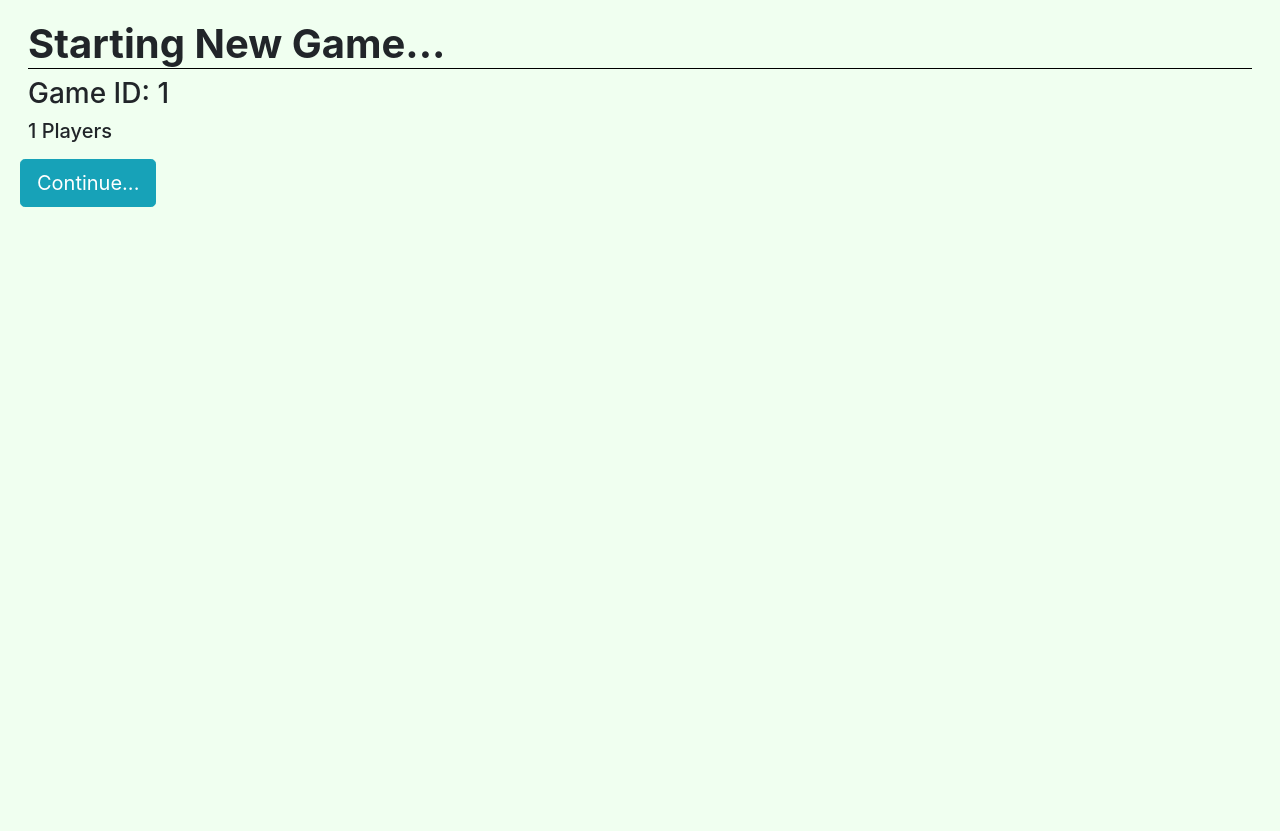
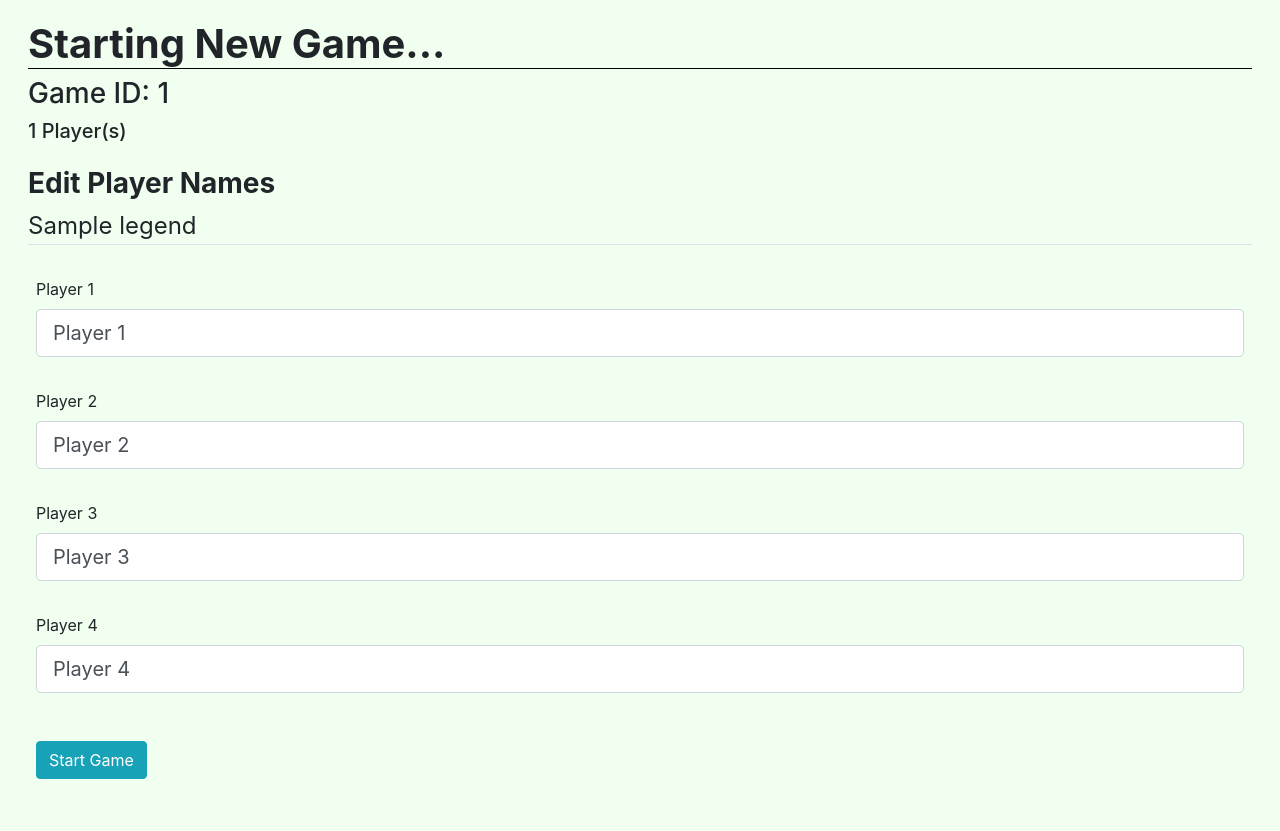
Before and after one commit to d-spence/yahtzee_flask, a Flask app: template yahtzee/templates/new.html in a window 1280 px wide. Shown: the part 88-919 px from the top of the page. Before the commit the page ends 295 px from the top, so only its background shows below. Run offline with Flask 2, Linux system fonts and the light colour scheme; the template is opened without the code that fills it: values that come from a table or form of the project are taken from there, most other values are stand-ins (such as "Sample title", 1, 10 or a date in 2020); some libraries are stand-ins or nearby versions.

Commit message:
Added an additional form (PlayerNamesForm) which allows setting a unique player name at the start of the game.

```diff
--- a/yahtzee/game/forms.py
+++ b/yahtzee/game/forms.py
@@ -1,5 +1,5 @@
 from flask_wtf import FlaskForm
-from wtforms import StringField, SelectField, SubmitField, BooleanField
+from wtforms import StringField, SelectField, SubmitField, BooleanField, StringField
 from wtforms.validators import DataRequired, Length
 
 
@@ -15,4 +15,17 @@ class CategoryForm(FlaskForm):
         self.category.choices = cats #[(cats[0], cats[1]) for ]
 
 
-# TODO -> Add form class to choose number of players for game or use buttons (1-4 players)
+class PlayerNamesForm(FlaskForm):
+    """Form for entering player names at the start of the game
+
+    Defaults are set as 'Player 1', 'Player 2', and so on"""
+
+    player1 = StringField('Player 1', validators=[DataRequired(),
+                          Length(min=2, max=15)], default='Player 1')
+    player2 = StringField('Player 2', validators=[DataRequired(),
+                          Length(min=2, max=15)], default='Player 2')
+    player3 = StringField('Player 3', validators=[DataRequired(),
+                          Length(min=2, max=15)], default='Player 3')
+    player4 = StringField('Player 4', validators=[DataRequired(),
+                          Length(min=2, max=15)], default='Player 4')
+    submit = SubmitField('Start Game')
--- a/yahtzee/templates/new.html
+++ b/yahtzee/templates/new.html
@@ -1,11 +1,75 @@
 {% extends "layout.html" %}
 {% block content %}
-    <div>
-        <h1 class="underline"><strong>Starting New Game...</strong></h1>
-        <h3>Game ID: {{ game.id }}</h3>
-        <h5>{{ game.n_players }} Players</h3>
-    </div>
+<div>
+    <h1 class="underline"><strong>Starting New Game...</strong></h1>
+    <h3>Game ID: {{ game.id }}</h3>
+    <h5>{{ game.n_players }} Player(s)</h3>
+</div>
 
-    <a href="{{ url_for('game.play') }}" type="button" class="btn btn-info btn-lg">Continue...</a>
+<!-- <a href="{{ url_for('game.play') }}" type="button" class="btn btn-info btn-lg">Continue...</a> -->
 
+<div>
+    <h3><strong>Edit Player Names</strong></h3>
+    <form method="POST" action="">
+        {{ form.hidden_tag() }}
+        <fieldset class="form-group">
+            <legend class="border-bottom mb-4">{{ legend }}</legend>
+            <div class="form-group">
+                {{ form.player1.label(class="form-control-label") }}
+                {% if form.player1.errors %}
+                    {{ form.player1(class="form-control form-control-lg is-invalid") }}
+                    <div class="invalid-feedback">
+                        {% for error in form.player1.errors %}
+                            <span>{{ error }}</span>
+                        {% endfor %}
+                    </div>
+                {% else %}
+                    {{ form.player1(class="form-control form-control-lg") }}
+                {% endif %}
+            </div>
+            <div class="form-group">
+                {{ form.player2.label(class="form-control-label") }}
+                {% if form.player2.errors %}
+                    {{ form.player2(class="form-control form-control-lg is-invalid") }}
+                    <div class="invalid-feedback">
+                        {% for error in form.player2.errors %}
+                            <span>{{ error }}</span>
+                        {% endfor %}
+                    </div>
+                {% else %}
+                    {{ form.player2(class="form-control form-control-lg") }}
+                {% endif %}
+            </div>
+            <div class="form-group">
+                {{ form.player3.label(class="form-control-label") }}
+                {% if form.player3.errors %}
+                    {{ form.player3(class="form-control form-control-lg is-invalid") }}
+                    <div class="invalid-feedback">
+                        {% for error in form.player3.errors %}
+                            <span>{{ error }}</span>
+                        {% endfor %}
+                    </div>
+                {% else %}
+                    {{ form.player3(class="form-control form-control-lg") }}
+                {% endif %}
+            </div>
+            <div class="form-group">
+                {{ form.player4.label(class="form-control-label") }}
+                {% if form.player4.errors %}
+                    {{ form.player4(class="form-control form-control-lg is-invalid") }}
+                    <div class="invalid-feedback">
+                        {% for error in form.player4.errors %}
+                            <span>{{ error }}</span>
+                        {% endfor %}
+                    </div>
+                {% else %}
+                    {{ form.player4(class="form-control form-control-lg") }}
+                {% endif %}
+            </div>
+        </fieldset>
+        <div class="form-group">
+            {{ form.submit(class="btn btn-info") }}
+        </div>
+    </form>
+</div>
 {% endblock content %}
--- a/yahtzee/templates/play.html
+++ b/yahtzee/templates/play.html
@@ -4,7 +4,7 @@
 <h4>Game ID: {{ game.id }}</h4>
 <div class="row">
     <div class="column left">
-        <h2 style="border-bottom: 1px solid black"><strong>Round #{{ game.round }} - Player {{ game.p_turn }}'s Turn</strong></h1>
+        <h2 style="border-bottom: 1px solid black"><strong>Round #{{ game.round }} - {{ game.p_names[game.p_turn] }}'s Turn</strong></h1>
         <h3>Dice Roll {{ game.roll }}/{{ game.rolls }}</h1>
         <table>
             <tr style="background-color: crimson;">
@@ -51,7 +51,7 @@
         </form>
     </div>
     <div class="column right">
-        <h4><strong>Player {{ game.p_turn }}'s Score</strong></h4>
+        <h4><strong>{{ game.p_names[game.p_turn] }}'s Score</strong></h4>
         <table>
             <tr style="background-color: crimson;">
                 <th>Category</th><th>Points</th>
```
Also changed, not shown: yahtzee/game/routes.py (+18 -5 lines).
